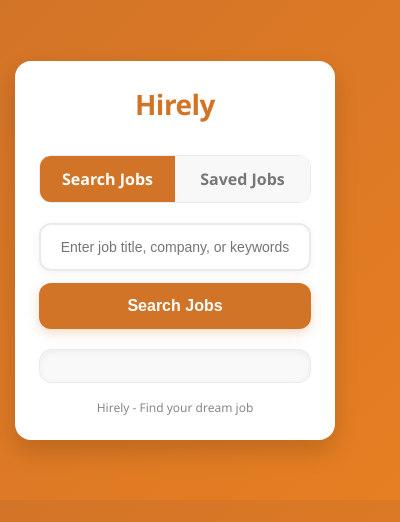
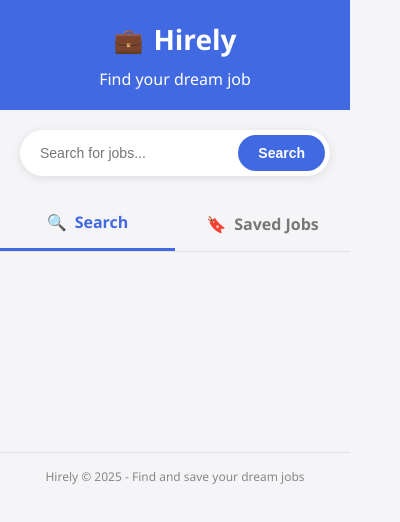
Before and after one commit to ShrikantJadhav4945/BlueBit-Hackathon, a browser extension: page Extension/popup.html in a window 400 px wide. Drawn offline with Linux system fonts and the light colour scheme.

Commit message:
Modified UI

```diff
--- a/Extension/popup.html
+++ b/Extension/popup.html
@@ -21,178 +21,122 @@
       width: 350px;
       height: 500px;
       display: flex;
-      justify-content: center;
-      align-items: center;
-      background: linear-gradient(135deg, #d27427 0%, #e67e22 100%);
+      flex-direction: column;
+      background-color: #f5f5f7;
     }
 
     .container {
-      background-color: #fff;
-      padding: 24px;
-      width: 95%;
-      max-width: 320px;
-      border-radius: 16px;
-      box-shadow: 0 12px 24px rgba(0, 0, 0, 0.15);
       display: flex;
       flex-direction: column;
-      justify-content: flex-start;
-      align-items: center;
-      text-align: center;
-      position: relative;
-      overflow: hidden;
+      height: 100%;
     }
 
     /* Header */
     .header {
-      width: 100%;
+      background-color: #4169E1;
+      color: white;
+      padding: 20px;
+      text-align: center;
+      border-radius: 0 0 0 0;
+    }
+
+    .logo-container {
       display: flex;
-      flex-direction: column;
+      justify-content: center;
       align-items: center;
-      margin-bottom: 16px;
+      margin-bottom: 10px;
+    }
+
+    .logo-icon {
+      font-size: 24px;
+      margin-right: 10px;
     }
 
     h2 {
-      margin: 0 0 16px 0;
+      margin: 0;
       font-size: 28px;
-      font-weight: 700;
-      color: #333;
-      letter-spacing: -0.5px;
+      font-weight: 600;
     }
 
-    .logo-text {
-      color: #d27427;
-      font-weight: 800;
+    .tagline {
+      font-size: 16px;
+      margin-top: 5px;
+      font-weight: normal;
+    }
+
+    /* Search Area */
+    .search-area {
+      padding: 20px;
+    }
+
+    .search-bar {
+      display: flex;
+      background-color: white;
+      border-radius: 30px;
+      padding: 5px;
+      box-shadow: 0 2px 10px rgba(0, 0, 0, 0.1);
+    }
+
+    #search-input {
+      flex: 1;
+      border: none;
+      padding: 10px 15px;
+      font-size: 14px;
+      outline: none;
+      border-radius: 30px;
+    }
+
+    #search-btn {
+      background-color: #4169E1;
+      color: white;
+      border: none;
+      border-radius: 30px;
+      padding: 10px 20px;
+      font-size: 14px;
+      font-weight: 600;
+      cursor: pointer;
     }
 
     /* Tabs */
     .tab-container {
       display: flex;
-      width: 100%;
-      margin-bottom: 20px;
-      border-radius: 12px;
-      overflow: hidden;
-      border: 1px solid #eaeaea;
-      position: relative;
-      z-index: 1;
+      border-bottom: 1px solid #e0e0e0;
     }
 
     .tab {
       flex: 1;
-      padding: 12px;
+      padding: 15px;
       text-align: center;
-      background-color: #f8f8f8;
       cursor: pointer;
       font-weight: 600;
       color: #777;
       position: relative;
-      overflow: hidden;
-    }
-
-    .tab::before {
-      content: '';
-      position: absolute;
-      top: 0;
-      left: 0;
-      right: 0;
-      bottom: 0;
-      background-color: rgba(210, 116, 39, 0.1);
-      transform: scaleX(0);
-      transform-origin: center;
-      transition: transform 0.3s ease;
-      z-index: -1;
-    }
-
-    .tab:hover::before {
-      transform: scaleX(1);
+      display: flex;
+      justify-content: center;
+      align-items: center;
     }
 
     .tab.active {
-      background-color: #d27427;
-      color: white;
-      box-shadow: 0 4px 12px rgba(210, 116, 39, 0.25);
+      color: #4169E1;
+      border-bottom: 3px solid #4169E1;
     }
 
-    /* Search Container */
-    #search-container {
-      width: 100%;
-      margin-bottom: 20px;
-    }
-
-    #search-input {
-      width: 100%;
-      padding: 14px;
-      border: 2px solid #eaeaea;
-      border-radius: 12px;
-      outline: none;
-      font-size: 14px;
-      text-align: center;
-      box-shadow: 0 2px 8px rgba(0, 0, 0, 0.05);
-      transition: all 0.3s ease;
-    }
-
-    #search-input:focus {
-      border-color: #d27427;
-      box-shadow: 0 4px 12px rgba(210, 116, 39, 0.1);
-    }
-
-    #search-btn {
-      width: 100%;
-      padding: 14px;
-      background-color: #d27427;
-      color: white;
-      border: none;
-      border-radius: 12px;
-      cursor: pointer;
-      font-size: 16px;
-      font-weight: 600;
-      margin-top: 12px;
-      box-shadow: 0 4px 12px rgba(210, 116, 39, 0.25);
-      transition: all 0.3s ease;
-    }
-
-    #search-btn:hover {
-      background-color: #c26321;
-      transform: translateY(-2px);
-      box-shadow: 0 6px 16px rgba(210, 116, 39, 0.3);
-    }
-
-    #search-btn:active {
-      transform: translateY(1px);
-      box-shadow: 0 2px 8px rgba(210, 116, 39, 0.2);
+    .tab-icon {
+      margin-right: 8px;
     }
 
     /* Results Container */
-    #results {
-      margin-top: 0;
-      padding: 16px;
-      background-color: #f9f9f9;
-      border: 1px solid #eaeaea;
-      border-radius: 12px;
-      max-height: 250px;
-      overflow-y: auto;
-      font-size: 14px;
-      color: #333;
-      width: 100%;
-      text-align: left;
-      box-shadow: inset 0 2px 8px rgba(0, 0, 0, 0.05);
+    .content-area {
+      flex: 1;
+      overflow: hidden;
+      display: flex;
+      flex-direction: column;
     }
 
-    #results::-webkit-scrollbar {
-      width: 6px;
-    }
-
-    #results::-webkit-scrollbar-track {
-      background: #f1f1f1;
-      border-radius: 3px;
-    }
-
-    #results::-webkit-scrollbar-thumb {
-      background: #d27427;
-      border-radius: 3px;
-    }
-
-    #results::-webkit-scrollbar-thumb:hover {
-      background: #c26321;
+    #results {
+      flex: 1;
+      overflow-y: auto;
+      padding: 20px;
     }
 
     .result-item {
@@ -206,7 +150,7 @@
     }
 
     .result-item:hover {
-      background-color: rgba(210, 116, 39, 0.05);
+      background-color: rgba(65, 105, 225, 0.05);
       transform: translateY(-2px);
     }
 
@@ -216,7 +160,7 @@
     }
 
     .result-item a {
-      color: #d27427;
+      color: #4169E1;
       font-weight: 600;
       text-decoration: none;
       display: block;
@@ -227,7 +171,7 @@
     }
 
     .result-item a:hover {
-      color: #c26321;
+      color: #3050c8;
       text-decoration: underline;
     }
 
@@ -260,13 +204,13 @@
     }
 
     .save-btn.saved {
-      background-color: #d27427;
+      background-color: #4169E1;
       color: white;
-      border-color: #d27427;
+      border-color: #4169E1;
     }
 
     .save-btn.saved:hover {
-      background-color: #c26321;
+      background-color: #3050c8;
     }
 
     .save-icon {
@@ -286,13 +230,31 @@
       display: inline;
     }
 
-    .no-results {
-      text-align: center;
+    /* Empty state */
+    .empty-state {
+      display: flex;
+      flex-direction: column;
+      align-items: center;
+      justify-content: center;
+      padding: 40px 20px;
       color: #888;
-      padding: 20px 10px;
-      font-size: 14px;
+      height: 100%;
     }
 
+    .empty-state-icon {
+      font-size: 40px;
+      margin-bottom: 16px;
+      color: #ccc;
+    }
+
+    .empty-state-text {
+      font-size: 14px;
+      text-align: center;
+      line-height: 1.5;
+      color: #666;
+    }
+
+    /* Loading indicator */
     .loading-indicator {
       display: flex;
       justify-content: center;
@@ -303,9 +265,9 @@
     .spinner {
       width: 36px;
       height: 36px;
-      border: 3px solid rgba(210, 116, 39, 0.2);
+      border: 3px solid rgba(65, 105, 225, 0.2);
       border-radius: 50%;
-      border-top-color: #d27427;
+      border-top-color: #4169E1;
       animation: spin 1s ease-in-out infinite;
     }
 
@@ -313,6 +275,16 @@
       to { transform: rotate(360deg); }
     }
 
+    /* Footer */
+    .footer {
+      padding: 15px;
+      font-size: 12px;
+      color: #888;
+      text-align: center;
+      border-top: 1px solid #e0e0e0;
+    }
+
+    /* Animation classes */
     .fade-enter {
       opacity: 0;
       transform: translateY(10px);
@@ -333,91 +305,43 @@
       transform: translateY(-10px);
       transition: opacity 300ms, transform 300ms;
     }
-
-    /* Badge for saved count */
-    .badge {
-      position: absolute;
-      top: -8px;
-      right: -8px;
-      background-color: #d27427;
-      color: white;
-      border-radius: 50%;
-      width: 20px;
-      height: 20px;
-      display: flex;
-      align-items: center;
-      justify-content: center;
-      font-size: 11px;
-      font-weight: bold;
-      opacity: 0;
-      transform: scale(0);
-      transition: all 0.3s cubic-bezier(0.175, 0.885, 0.32, 1.275);
-    }
-
-    .badge.show {
-      opacity: 1;
-      transform: scale(1);
-    }
-
-    /* Footer */
-    .footer {
-      margin-top: 16px;
-      font-size: 12px;
-      color: #888;
-      width: 100%;
-      text-align: center;
-    }
-
-    /* Empty state */
-    .empty-state {
-      display: flex;
-      flex-direction: column;
-      align-items: center;
-      justify-content: center;
-      padding: 30px 20px;
-      color: #888;
-    }
-
-    .empty-state-icon {
-      font-size: 40px;
-      margin-bottom: 16px;
-      color: #d27427;
-      opacity: 0.6;
-    }
-
-    .empty-state-text {
-      font-size: 14px;
-      text-align: center;
-      line-height: 1.5;
-    }
   </style>
 </head>
 
 <body>
   <div class="container">
     <div class="header">
-      <h2><span class="logo-text">Hirely</span></h2>
+      <div class="logo-container">
+        <div class="logo-icon">💼</div>
+        <h2>Hirely</h2>
+      </div>
+      <div class="tagline">Find your dream job</div>
+    </div>
+
+    <div class="search-area">
+      <div class="search-bar">
+        <input type="text" id="search-input" placeholder="Search for jobs..." />
+        <button id="search-btn">Search</button>
+      </div>
     </div>
 
     <div class="tab-container">
-      <div id="search-tab" class="tab active">Search Jobs</div>
+      <div id="search-tab" class="tab active">
+        <span class="tab-icon">🔍</span>
+        Search
+      </div>
       <div id="saved-tab" class="tab">
+        <span class="tab-icon">🔖</span>
         Saved Jobs
-        <span id="saved-badge" class="badge">0</span>
       </div>
     </div>
 
-    <div id="search-container">
-      <input type="text" id="search-input" placeholder="Enter job title, company, or keywords" />
-      <button id="search-btn">
-        Search Jobs
-      </button>
+    <div class="content-area">
+      <div id="results"></div>
     </div>
 
-    <div id="results"></div>
-
     <div class="footer">
-      Hirely - Find your dream job
+      Hirely © 2025 - Find and save your dream jobs
     </div>
   </div>
 
```
Also changed, not shown: Extension/popup.js (+11 -34 lines).
